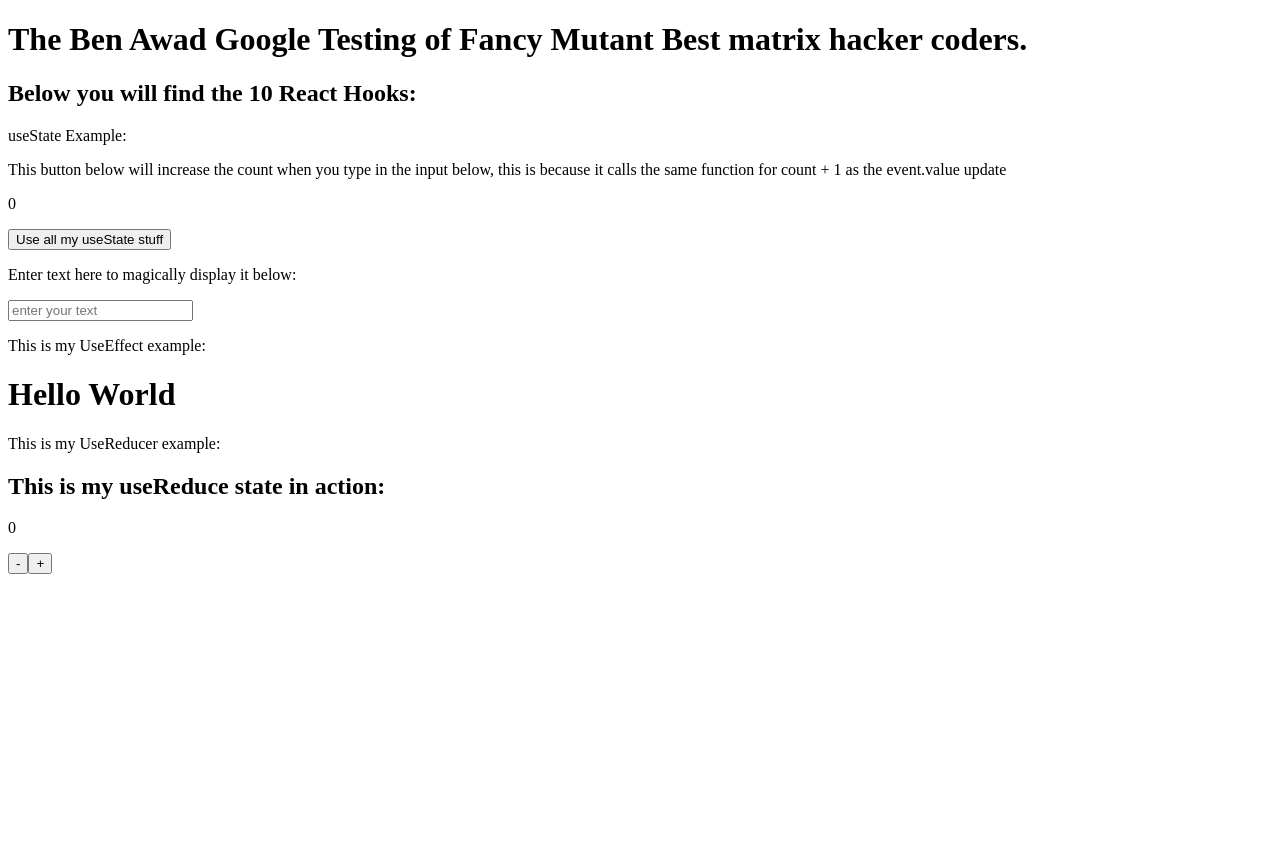
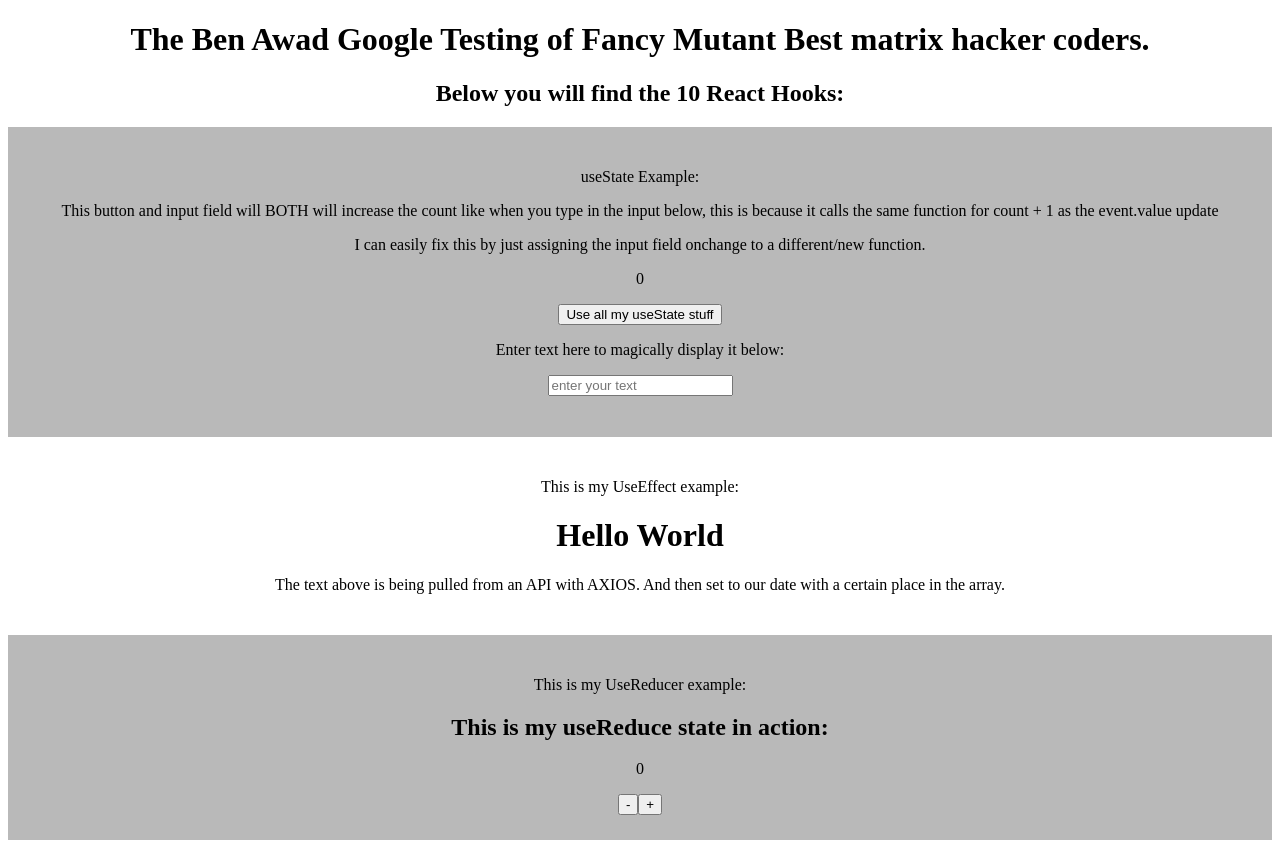
Before and after one commit to Iancahn/codingtest, a React (Create React App) app: page / in a window 1280 px wide. Before the commit the page ends 800 px from the top, so only its background shows below. Built offline with nearby package versions, Linux system fonts and the light colour scheme; no server answers.

Commit message:
Added some styling

```diff
--- a/src/App.css
+++ b/src/App.css
@@ -32,7 +32,19 @@
   from {
     transform: rotate(0deg);
   }
+
   to {
     transform: rotate(360deg);
   }
 }
+
+.grey-background {
+  padding-top: 25px;
+  padding-bottom: 25px;
+  background-color: rgb(185, 185, 185);
+}
+
+.white-background {
+  padding-top: 25px;
+  padding-bottom: 25px;
+}
--- a/src/App.js
+++ b/src/App.js
@@ -1,5 +1,6 @@
 import React from 'react';
-
+// import styling
+import './App.css'
 // The 10 Hooks
 import StateOfUse from './components/StateOfUse';
 import StateOfEffect from './components/StateOfEffect';
@@ -10,12 +11,18 @@ function App() {
     <div className="App">
       <h1>The Ben Awad Google Testing of Fancy Mutant Best matrix hacker coders.</h1>
       <h2>Below you will find the 10 React Hooks:</h2>
+      <div className="grey-background">
         <p>useState Example:</p>
         <StateOfUse />
+      </div>
+      <div className="white-background">
         <p> This is my UseEffect example:</p>
         <StateOfEffect />
+      </div>
+      <div className="grey-background">
         <p> This is my UseReducer example:</p>
         <StateOfReducer />
+      </div>
     </div>
   );
 }
--- a/src/components/StateOfEffect.jsx
+++ b/src/components/StateOfEffect.jsx
@@ -1,15 +1,22 @@
-import React, { useEffect } from 'react';
+import React, { useEffect, useState } from 'react';
 import axios from 'axios';
 
 function StateOfEffect() {
 
+    const [data, setData] = useState('');
+
     useEffect(() => {
-        console.log("hello my people")
+        axios
+            .get("https://jsonplaceholder.typicode.com/comments")
+            .then((response) => {
+                setData(response.data[0].email);
+            });
     });
 
     return (
         <div>
-            <h1>Hello World</h1>
+            <h1>Hello World {data}</h1>
+            <p>The text above is being pulled from an API with AXIOS. And then set to our date with a certain place in the array.</p>
         </div>
     )
 }
--- a/src/components/StateOfUse.jsx
+++ b/src/components/StateOfUse.jsx
@@ -20,7 +20,8 @@ function StateOfUse() {
         // Or you can call in a function
         <div>
             <div>
-                <p>This button below will increase the count when you type in the input below, this is because it calls the same function for count + 1 as the event.value update</p>
+                <p>This button and input field will BOTH will increase the count like when you type in the input below, this is because it calls the same function for count + 1 as the event.value update</p>
+                <p>I can easily fix this by just assigning the input field onchange to a different/new function.</p>
                 <p>{Size}</p>
                 <button onClick={IncreaseFunction}>Use all my useState stuff</button>
             </div>
```
Lines whose indentation alone changed are shown as unchanged.
